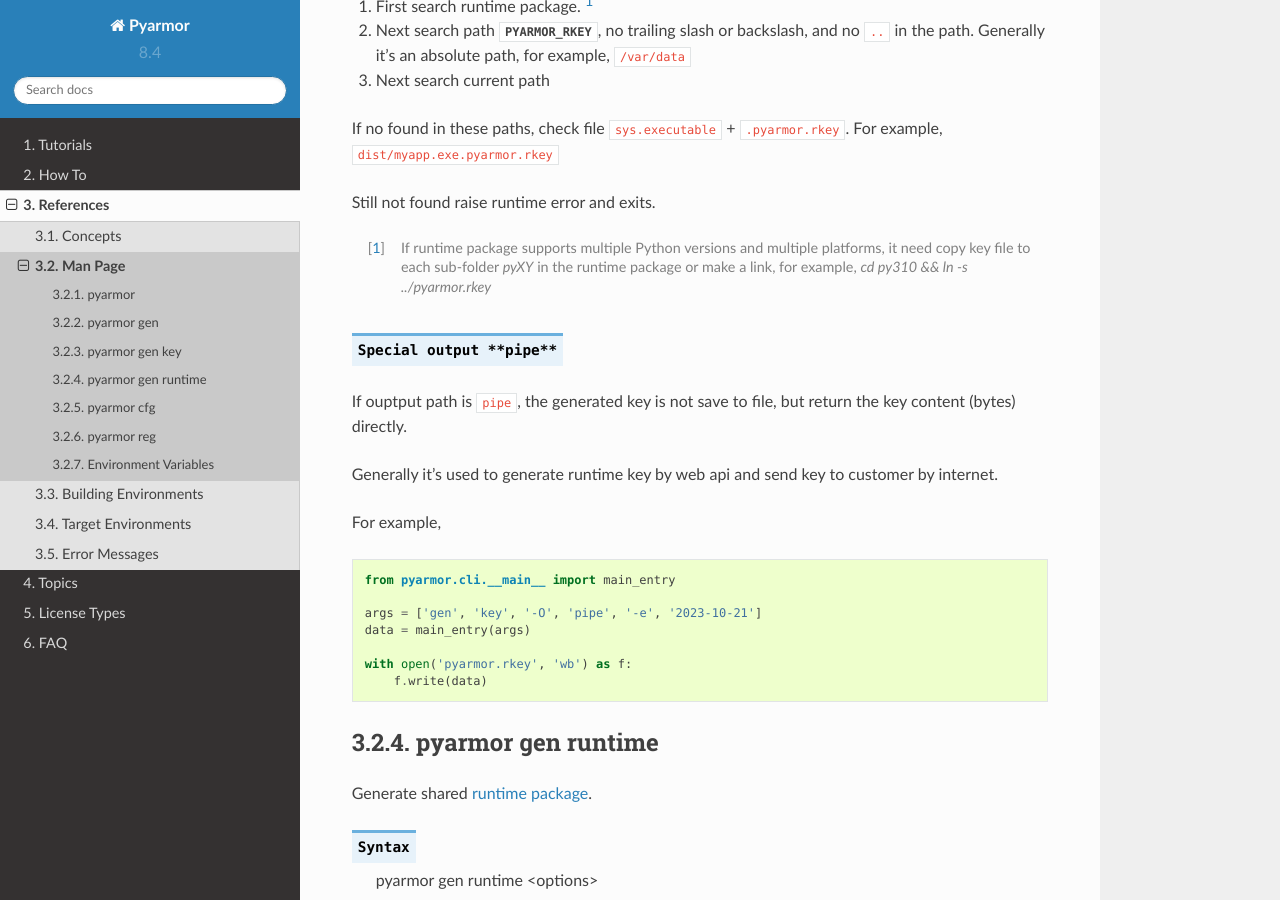
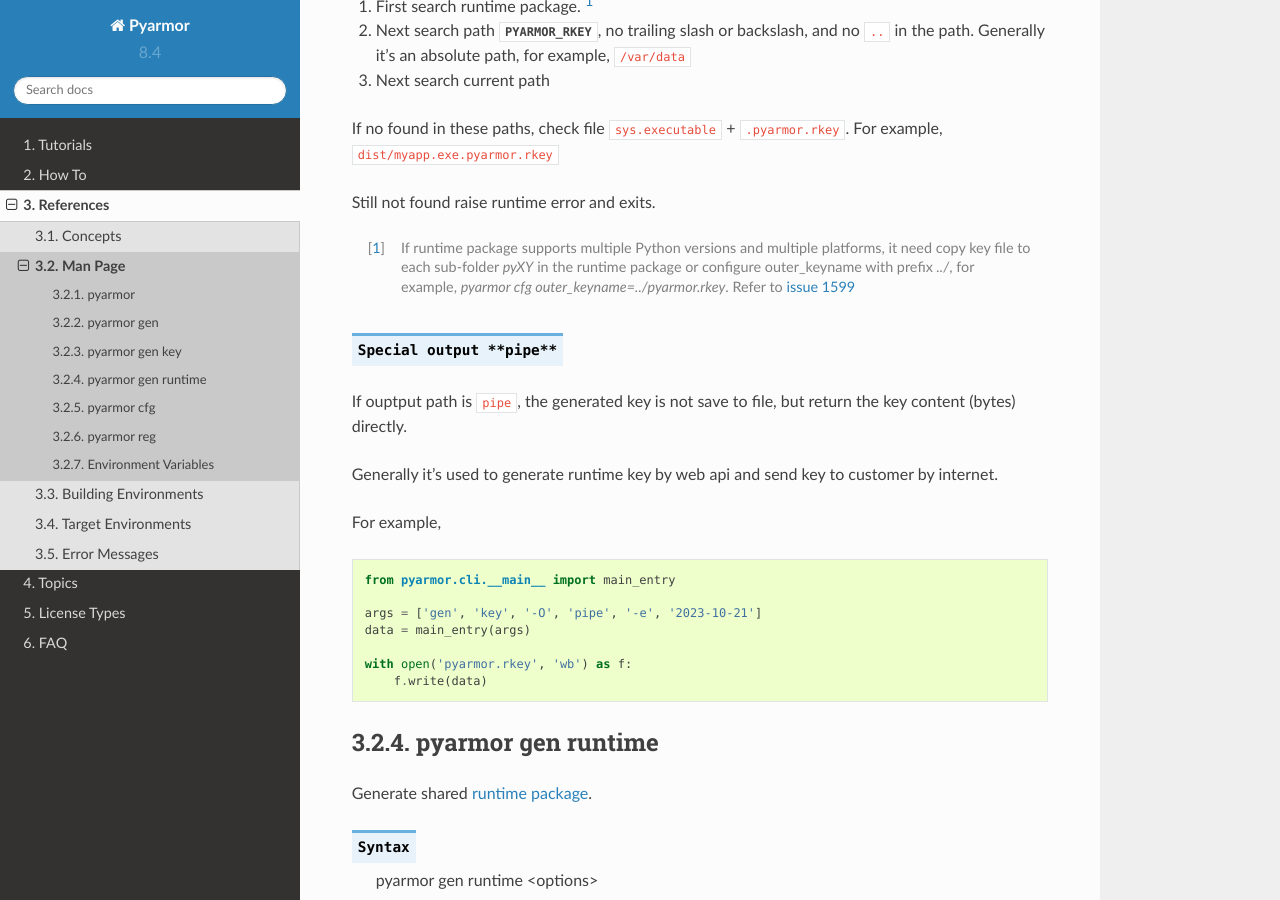
Before and after one commit to dashingsoft/pyarmor, a Sphinx documentation site: the page built from docs/reference/man.rst, in a window 1280 px wide and 900 px high, scrolled down 16239 px. Built offline with Sphinx 7.4.7 and the Read the Docs theme 2.0.0, drawn with Linux system fonts in a browser that asks for light colours.

Commit message:
More note for outer key

```diff
--- a/docs/reference/man.rst
+++ b/docs/reference/man.rst
@@ -598,7 +598,9 @@
 
 Still not found raise runtime error and exits.
 
-.. [#] If runtime package supports multiple Python versions and multiple platforms, it need copy key file to each sub-folder `pyXY` in the runtime package or make a link, for example, `cd py310 && ln -s ../pyarmor.rkey`
+.. [#] If runtime package supports multiple Python versions and multiple platforms, it need copy key file to each sub-folder `pyXY` in the runtime package or configure outer_keyname with prefix `../`, for example, `pyarmor cfg outer_keyname=../pyarmor.rkey`. Refer to `issue 1599`__
+
+__ https://github.com/dashingsoft/pyarmor/issues/1599
 
 .. describe:: Special output **pipe**
 
```
